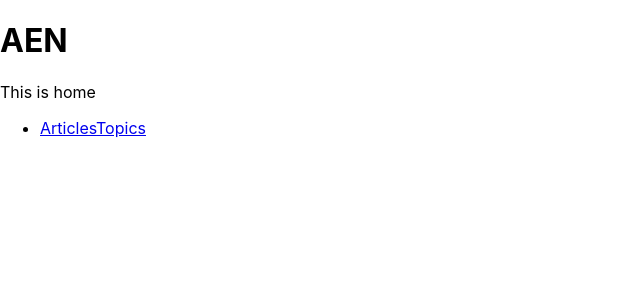
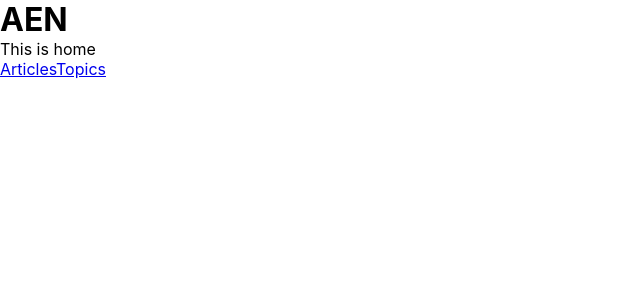
Before and after one commit to mahassan/nc-ammar, a React (Create React App) app: page / in a window 1280 px wide. Shown: the top 300 px of the page, without its empty margins (0-640 px from the left). Built offline with nearby package versions, Linux system fonts and the light colour scheme.

Commit message:
basic css

```diff
--- a/src/App.css
+++ /dev/null
@@ -1,38 +0,0 @@
-.App {
-  text-align: center;
-}
-
-.App-logo {
-  height: 40vmin;
-  pointer-events: none;
-}
-
-@media (prefers-reduced-motion: no-preference) {
-  .App-logo {
-    animation: App-logo-spin infinite 20s linear;
-  }
-}
-
-.App-header {
-  background-color: #282c34;
-  min-height: 100vh;
-  display: flex;
-  flex-direction: column;
-  align-items: center;
-  justify-content: center;
-  font-size: calc(10px + 2vmin);
-  color: white;
-}
-
-.App-link {
-  color: #61dafb;
-}
-
-@keyframes App-logo-spin {
-  from {
-    transform: rotate(0deg);
-  }
-  to {
-    transform: rotate(360deg);
-  }
-}
--- a/src/App.js
+++ b/src/App.js
@@ -3,6 +3,7 @@
 import Articles from "./components/Articles";
 import Topics from "./components/Topics";
 import Home from "./components/Home";
+import "./css/App.css";
 function App() {
   return (
     <div className="App">
--- /dev/null
+++ b/src/css/App.css
@@ -0,0 +1,8 @@
+* {
+  margin: 0;
+  padding: 0;
+  box-sizing: border-box;
+}
+li {
+  list-style: none;
+}
```
Also changed, not shown: src/css/Articles.css (added).
